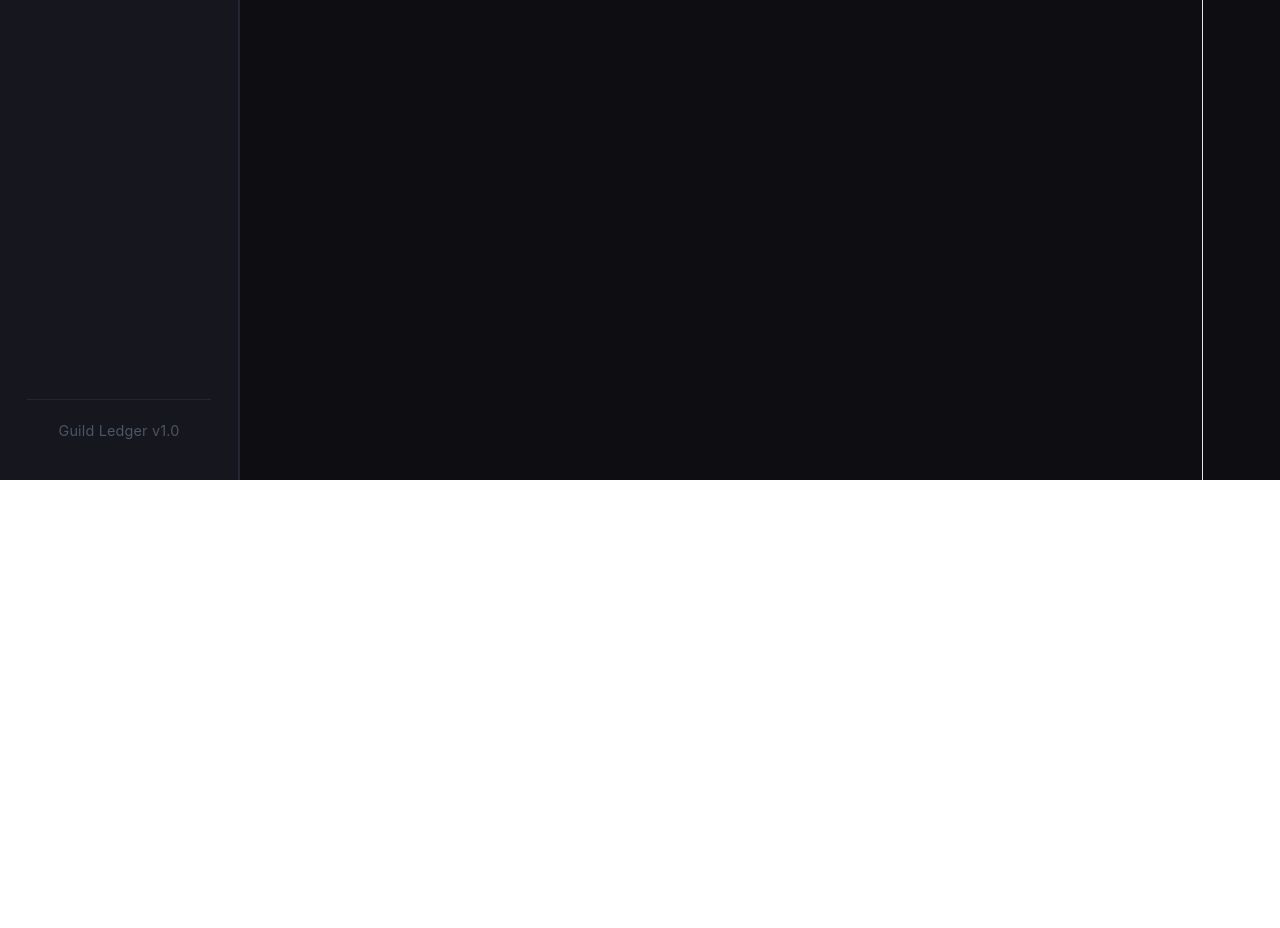
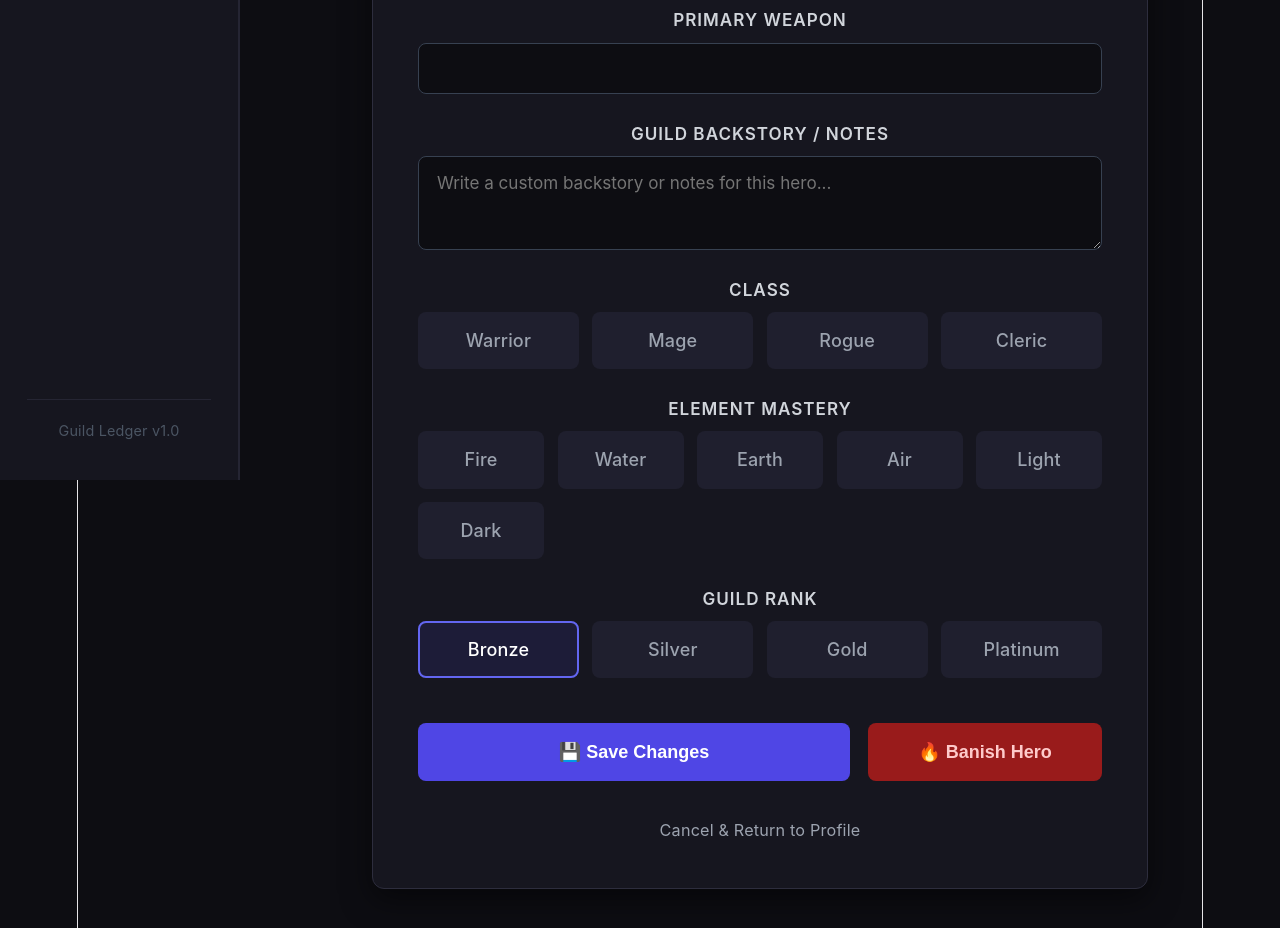
Before and after one commit to zxahamza20/rpg-guild-assembly, a React (Vite) app: page /edit/1 in a window 1280 px wide. Shown: the part 320-1248 px from the top of the page. Before the commit the page ends 800 px from the top, so only its background shows below. Built offline with nearby package versions, Linux system fonts and the light colour scheme; no server answers; the database is empty.

Commit message:
Add the update delete feature so can now modify all the features of an adventurer or banish (delete) them. dynamic routing updated

```diff
--- a/src/pages/editAdventurer.css
+++ b/src/pages/editAdventurer.css
@@ -0,0 +1,100 @@
+.edit-container {
+  max-width: 700px;
+  margin: 0 auto;
+  background-color: #16161f;
+  padding: 2.5rem;
+  border-radius: 12px;
+  border: 1px solid #2d2d3d;
+  box-shadow: 0 10px 30px rgba(0, 0, 0, 0.5);
+}
+
+.edit-header h2 {
+  margin-top: 0;
+  margin-bottom: 0.5rem;
+  color: #f3f4f6;
+  font-size: 2rem;
+}
+
+.edit-form {
+  display: flex;
+  flex-direction: column;
+  gap: 1.5rem;
+}
+
+textarea {
+  padding: 0.8rem 1rem;
+  background-color: #0d0d12;
+  border: 1px solid #374151;
+  border-radius: 8px;
+  color: #f3f4f6;
+  font-size: 0.95rem;
+  font-family: inherit;
+  resize: vertical;
+}
+
+textarea:focus {
+  outline: none;
+  border-color: #6366f1;
+}
+
+.form-actions {
+  display: flex;
+  gap: 1rem;
+  margin-top: 1rem;
+}
+
+.btn-update {
+  flex: 2;
+  padding: 1rem;
+  background-color: #4f46e5;
+  color: white;
+  border: none;
+  border-radius: 8px;
+  font-size: 1rem;
+  font-weight: bold;
+  cursor: pointer;
+  transition: background-color 0.2s;
+}
+
+.btn-update:hover:not(:disabled) {
+  background-color: #6366f1;
+}
+
+.btn-delete {
+  flex: 1;
+  padding: 1rem;
+  background-color: #991b1b;
+  color: #fecaca;
+  border: none;
+  border-radius: 8px;
+  font-size: 1rem;
+  font-weight: bold;
+  cursor: pointer;
+  transition: background-color 0.2s;
+}
+
+.btn-delete:hover:not(:disabled) {
+  background-color: #dc2626;
+  color: white;
+}
+
+.btn-update:disabled, .btn-delete:disabled {
+  opacity: 0.5;
+  cursor: not-allowed;
+}
+
+.back-link-wrapper {
+  text-align: center;
+  margin-top: 0.5rem;
+}
+
+.link-cancel {
+  color: #9ca3af;
+  text-decoration: none;
+  font-size: 0.9rem;
+}
+
+.link-cancel:hover {
+  color: #f3f4f6;
+  text-decoration: underline;
+}
--- a/src/pages/editAdventurer.jsx
+++ b/src/pages/editAdventurer.jsx
@@ -1,11 +1,255 @@
-import React from 'react';
-import './editAdventurer.css';
+import React, { useEffect, useState } from 'react';
+import { useParams, useNavigate, Link } from 'react-router-dom';
+import { supabase } from '../supabaseClient';
+import './EditAdventurer.css';
 
 const EditAdventurer = () => {
+  const { id } = useParams();
+  const navigate = useNavigate();
+
+  const [loading, setLoading] = useState(true);
+  const [isUpdating, setIsUpdating] = useState(false);
+  const [isDeleting, setIsDeleting] = useState(false);
+
+  const [formData, setFormData] = useState({
+    name: '',
+    class: '',
+    weapon: '',
+    element: '',
+    rank: 'Bronze',
+    backstory: '',
+  });
+
+  const classes = ['Warrior', 'Mage', 'Rogue', 'Cleric'];
+  const elements = ['Fire', 'Water', 'Earth', 'Air', 'Light', 'Dark'];
+  const ranks = ['Bronze', 'Silver', 'Gold', 'Platinum'];
+
+  useEffect(() => {
+    const fetchAdventurer = async () => {
+      try {
+        setLoading(true);
+        const { data, error } = await supabase
+          .from('adventurers')
+          .select('*')
+          .eq('id', id)
+          .single();
+
+        if (error) throw error;
+
+        if (data) {
+          setFormData({
+            name: data.name || '',
+            class: data.class || '',
+            weapon: data.weapon || '',
+            element: data.element || '',
+            rank: data.rank || 'Bronze',
+            backstory: data.backstory || '',
+          });
+        }
+      } catch (error) {
+        console.error('Error loading adventurer details:', error);
+      } finally {
+        setLoading(false);
+      }
+    };
+
+    if (id) fetchAdventurer();
+  }, [id]);
+
+  const handleChange = (e) => {
+    const { name, value } = e.target;
+    setFormData((prev) => ({ ...prev, [name]: value }));
+  };
+
+  const handleOptionClick = (field, value) => {
+    setFormData((prev) => ({ ...prev, [field]: value }));
+  };
+
+  const handleUpdate = async (e) => {
+    e.preventDefault();
+
+    if (!formData.name || !formData.class || !formData.weapon || !formData.element) {
+      alert('⚠️ Please complete all fields before saving changes!');
+      return;
+    }
+
+    setIsUpdating(true);
+
+    try {
+      const { error } = await supabase
+        .from('adventurers')
+        .update({
+          name: formData.name,
+          class: formData.class,
+          weapon: formData.weapon,
+          element: formData.element,
+          rank: formData.rank,
+          backstory: formData.backstory,
+        })
+        .eq('id', id);
+
+      if (error) throw error;
+
+      navigate('/');
+    } catch (error) {
+      console.error('Error updating adventurer:', error);
+      alert('Failed to update adventurer records. Check console for details.');
+    } finally {
+      setIsUpdating(false);
+    }
+  };
+
+  const handleDelete = async () => {
+    const confirmBanish = window.confirm(
+      `⚠️ Are you sure you want to banish ${formData.name} from the guild? This action cannot be undone.`
+    );
+
+    if (!confirmBanish) return;
+
+    setIsDeleting(true);
+
+    try {
+      const { error } = await supabase
+        .from('adventurers')
+        .delete()
+        .eq('id', id);
+
+      if (error) throw error;
+
+      navigate('/');
+    } catch (error) {
+      console.error('Error deleting adventurer:', error);
+      alert('Failed to banish adventurer. Check console for details.');
+    } finally {
+      setIsDeleting(false);
+    }
+  };
+
+  if (loading) {
+    return (
+      <div className="edit-container">
+        <div className="status-message">
+          <p>📜 Fetching Guild Credentials...</p>
+        </div>
+      </div>
+    );
+  }
+
   return (
-    <div style={{ padding: '2rem', textAlign: 'center' }}>
-      <h2>⚙️ Modify Registration</h2>
-      <p>Update an existing adventurer's stats or banish them from the guild.</p>
+    <div className="edit-container">
+      <div className="edit-header">
+        <h2>⚙️ Modify Adventurer Registration</h2>
+        <p className="subtitle">Update records or banish this hero from the guild ledger.</p>
+      </div>
+
+      <form onSubmit={handleUpdate} className="edit-form">
+
+        <div className="form-group">
+          <label htmlFor="name">Adventurer Name</label>
+          <input
+            type="text"
+            id="name"
+            name="name"
+            value={formData.name}
+            onChange={handleChange}
+            autoComplete="off"
+          />
+        </div>
+
+        <div className="form-group">
+          <label htmlFor="weapon">Primary Weapon</label>
+          <input
+            type="text"
+            id="weapon"
+            name="weapon"
+            value={formData.weapon}
+            onChange={handleChange}
+            autoComplete="off"
+          />
+        </div>
+
+        <div className="form-group">
+          <label htmlFor="backstory">Guild Backstory / Notes</label>
+          <textarea
+            id="backstory"
+            name="backstory"
+            rows="3"
+            placeholder="Write a custom backstory or notes for this hero..."
+            value={formData.backstory}
+            onChange={handleChange}
+          />
+        </div>
+
+        <div className="form-group">
+          <label>Class</label>
+          <div className="options-grid">
+            {classes.map((cls) => (
+              <div
+                key={cls}
+                className={`option-card ${formData.class === cls ? 'selected' : ''}`}
+                onClick={() => handleOptionClick('class', cls)}
+              >
+                {cls}
+              </div>
+            ))}
+          </div>
+        </div>
+
+        <div className="form-group">
+          <label>Element Mastery</label>
+          <div className="options-grid">
+            {elements.map((el) => (
+              <div
+                key={el}
+                className={`option-card ${formData.element === el ? 'selected' : ''}`}
+                onClick={() => handleOptionClick('element', el)}
+              >
+                {el}
+              </div>
+            ))}
+          </div>
+        </div>
+
+        <div className="form-group">
+          <label>Guild Rank</label>
+          <div className="options-grid">
+            {ranks.map((r) => (
+              <div
+                key={r}
+                className={`option-card ${formData.rank === r ? 'selected' : ''}`}
+                onClick={() => handleOptionClick('rank', r)}
+              >
+                {r}
+              </div>
+            ))}
+          </div>
+        </div>
+
+        <div className="form-actions">
+          <button
+            type="submit"
+            className="btn-update"
+            disabled={isUpdating || isDeleting}
+          >
+            {isUpdating ? 'Saving Changes...' : '💾 Save Changes'}
+          </button>
+
+          <button
+            type="button"
+            className="btn-delete"
+            onClick={handleDelete}
+            disabled={isUpdating || isDeleting}
+          >
+            {isDeleting ? 'Banishing...' : '🔥 Banish Hero'}
+          </button>
+        </div>
+
+        <div className="back-link-wrapper">
+          <Link to={`/adventurer/${id}`} className="link-cancel">
+            Cancel & Return to Profile
+          </Link>
+        </div>
+      </form>
     </div>
   );
 };
```
